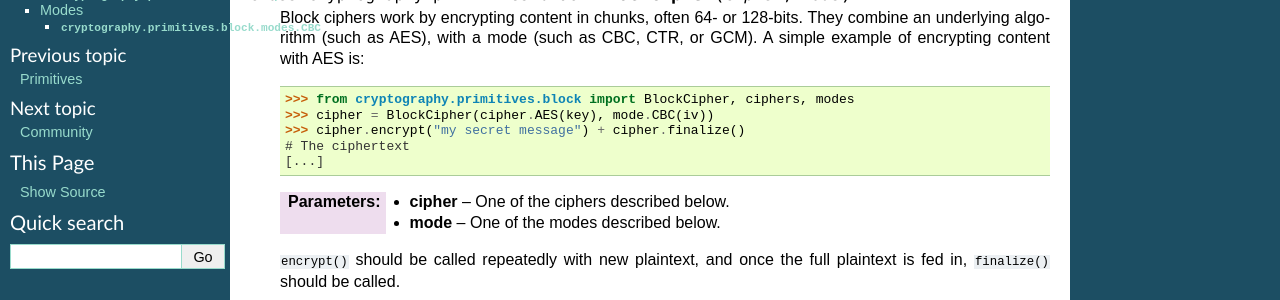
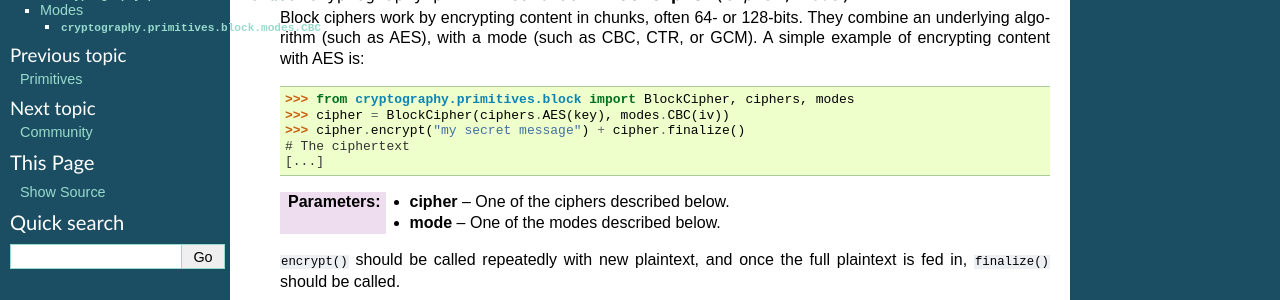
Before and after one commit to WebKing0121/cryptography, a Sphinx documentation site: the page built from docs/primitives/symmetric-encryption.rst, in a window 1280 px wide. Shown: the part 168-468 px from the top of the page. Built offline with Sphinx 7.4.7, drawn with Linux system fonts in a browser that asks for light colours.

Commit message:
Fixed example

```diff
--- a/docs/primitives/symmetric-encryption.rst
+++ b/docs/primitives/symmetric-encryption.rst
@@ -13,7 +13,7 @@ where the encrypter and decrypter both use the same key.
     .. code-block:: pycon
 
         >>> from cryptography.primitives.block import BlockCipher, ciphers, modes
-        >>> cipher = BlockCipher(cipher.AES(key), mode.CBC(iv))
+        >>> cipher = BlockCipher(ciphers.AES(key), modes.CBC(iv))
         >>> cipher.encrypt("my secret message") + cipher.finalize()
         # The ciphertext
         [...]
```
